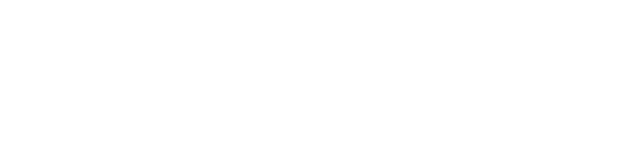
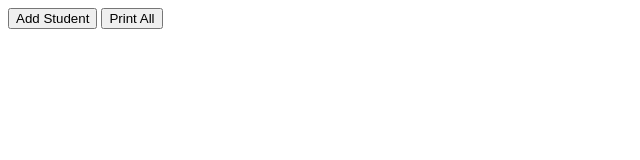
Before and after one commit to laureenpe/student-records, a plain HTML site: page index.html in a window 1280 px wide. Shown: the whole page, without its empty margins (0-640 px from the left). Drawn offline with Linux system fonts and the light colour scheme.

Commit message:
creando botones que son funcionales

```diff
--- a/index.html
+++ b/index.html
@@ -5,7 +5,11 @@
 	<title>Student Records</title>
 </head>
 <body>
+<div id="botones">
+<button id="addStudent" onclick="genesisfunction()">Add Student</button>
+<button id="printAll" onclick="genesisfunction()">Print All</button>
 
+</div>
 
 
 
```
